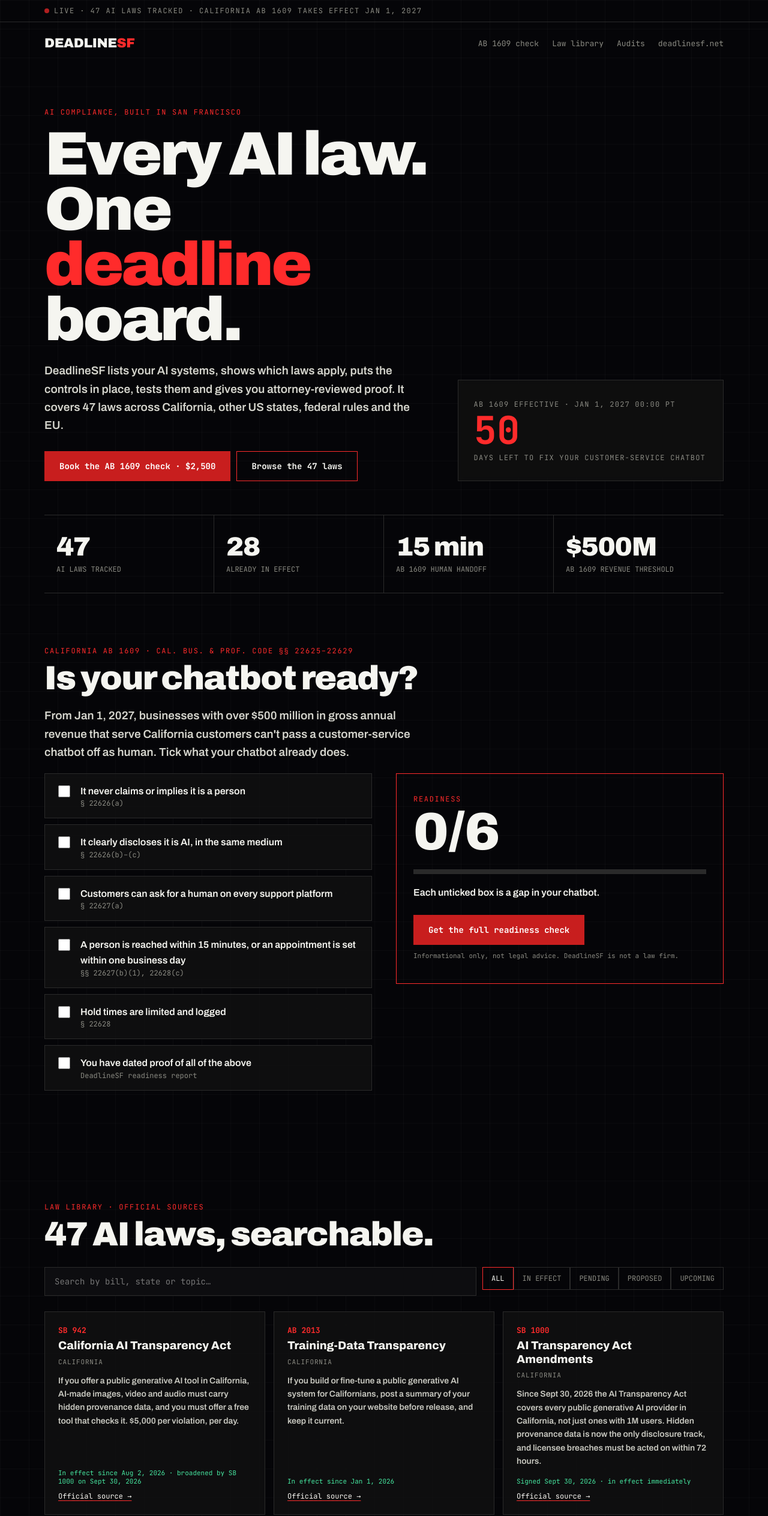
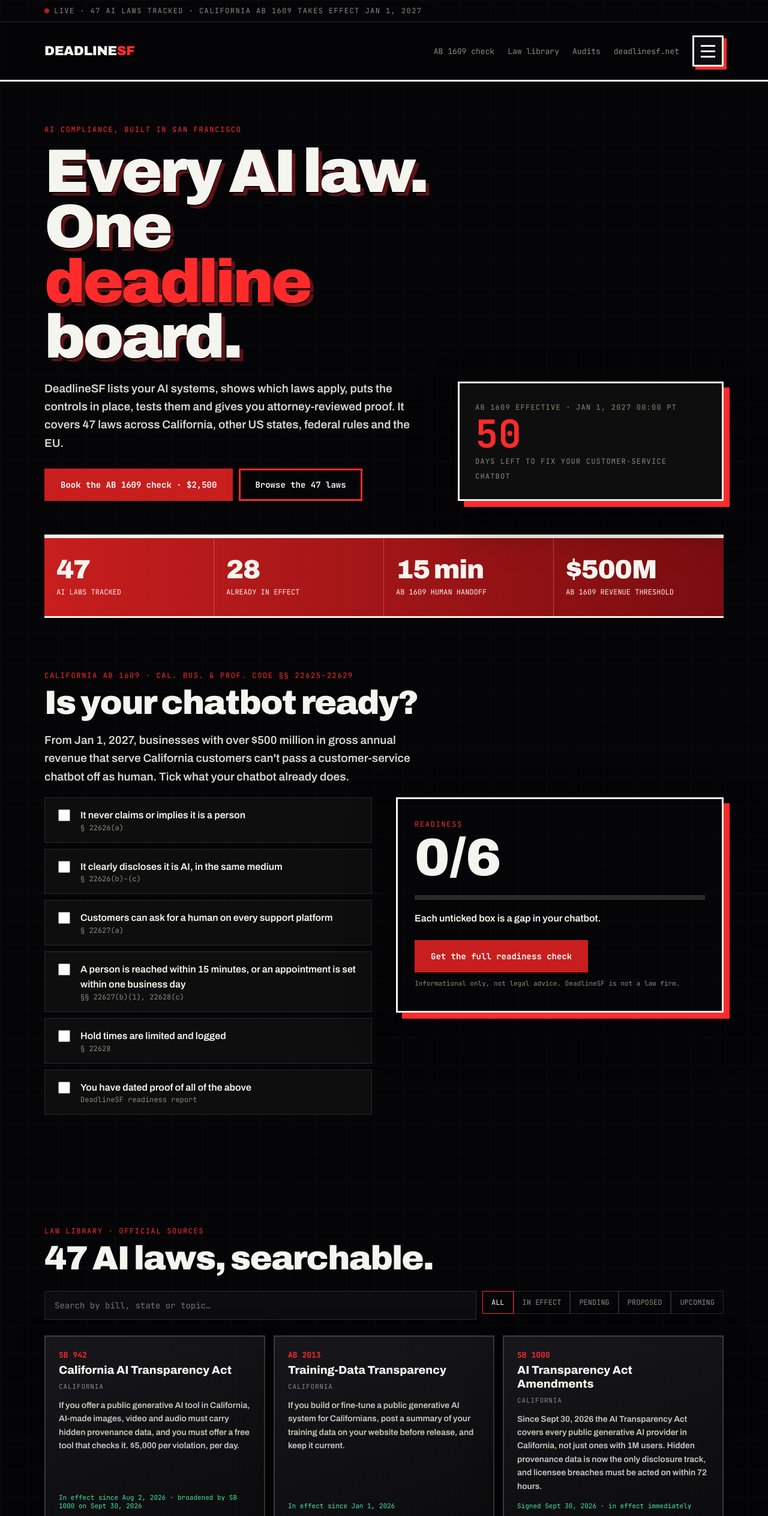
Before and after one commit to prestigesf/deadlinesf-grokme, a plain HTML site: page index.html in a window 1280 px wide. Shown: the top 2527 px of the page at 60% size. Drawn offline with Linux system fonts and the light colour scheme.

Commit message:
Bold design: 3D tilt, hamburger menu (#1)
* Bold design: 3D tilt cards, accessible hamburger menu, heavier lines and shading

* Nav: keep links and menu button on one row

* Fix anchors hidden under sticky nav; fit mobile stat numbers on one line

```diff
--- a/index.html
+++ b/index.html
@@ -51,17 +51,42 @@ section{padding:88px 0}h2{font:900 clamp(34px,5vw,56px)/1 var(--disp);letter-spa
 .cta{border:1px solid var(--line);background:linear-gradient(135deg,rgba(255,43,43,.14),transparent);padding:56px;text-align:center}
 footer{border-top:1px solid var(--line);padding:32px 0 60px;font:12px var(--mono);color:var(--mute)}
 .sig{font:italic 600 15px Georgia,serif;color:var(--ink)}
-@media(max-width:860px){.hero,.ab{grid-template-columns:1fr}.stats{grid-template-columns:1fr 1fr}nav .links{display:none}.cta{padding:32px 20px}}
+@media(max-width:860px){.hero,.ab{grid-template-columns:1fr}.stats{grid-template-columns:1fr 1fr}nav .links>a{display:none}.cta{padding:32px 20px}}
 @media(prefers-reduced-motion:reduce){*{animation:none!important;transition:none!important}}
-</style></head><body>
+
+.burger{width:52px;height:52px;border:3px solid var(--ink);background:#0d0d10;cursor:pointer;display:grid;place-content:center;gap:6px;box-shadow:5px 5px 0 var(--red);transition:transform .15s,box-shadow .15s;margin-left:22px}
+.burger:hover{transform:translate(-2px,-2px);box-shadow:7px 7px 0 var(--red)}
+.burger i{display:block;width:24px;height:3px;background:var(--ink);transition:.25s}
+.burger[aria-expanded=true] i:nth-child(1){transform:translateY(9px) rotate(45deg)}.burger[aria-expanded=true] i:nth-child(2){opacity:0}.burger[aria-expanded=true] i:nth-child(3){transform:translateY(-9px) rotate(-45deg)}
+.menu{position:fixed;inset:0;z-index:50;background:linear-gradient(160deg,#16060a 0%,#050508 60%);border-left:6px solid var(--red);display:flex;flex-direction:column;justify-content:center;padding:8vw;transform:translateX(100%);transition:transform .35s cubic-bezier(.2,.8,.2,1);visibility:hidden}
+.menu.open{transform:none;visibility:visible}
+.menu a{font:900 clamp(36px,7vw,84px)/1.05 var(--disp);letter-spacing:-.03em;text-decoration:none;border-bottom:3px solid var(--line);padding:10px 0;display:flex;justify-content:space-between}
+.menu a:hover,.menu a:focus-visible{color:var(--red);border-color:var(--red)}
+.menu a span{font:14px var(--mono);color:var(--mute)}
+nav{position:sticky;top:0;z-index:60;background:rgba(5,5,8,.85);backdrop-filter:blur(10px);border-bottom:3px solid var(--ink)}
+h1{text-shadow:0 2px 0 #000,6px 6px 0 rgba(255,43,43,.35)}
+.hero{border-bottom:3px solid var(--ink)}
+.clock,.score{box-shadow:10px 10px 0 var(--red),0 30px 60px rgba(0,0,0,.6);border:3px solid var(--ink)}
+.stats{border-width:3px;border-color:var(--ink);background:linear-gradient(90deg,var(--red-btn),#7a0d10)}
+.stats div{border-color:rgba(255,255,255,.25)}.stats span{color:#ffe9e9}
+.tilt{transform-style:preserve-3d;transition:transform .15s ease-out,box-shadow .2s;will-change:transform}
+.law{border:2px solid #3a3a3a;background:linear-gradient(160deg,#17171b,#0b0b0e);box-shadow:0 18px 40px rgba(0,0,0,.55),inset 0 1px 0 rgba(255,255,255,.06)}
+.law:hover{transform:none;box-shadow:0 30px 60px rgba(0,0,0,.7),8px 8px 0 var(--red)}
+.law>*{transform:translateZ(30px)}
+.btn{border-width:3px;box-shadow:5px 5px 0 #000}.btn:hover{transform:translate(-2px,-2px);box-shadow:7px 7px 0 #000}
+.cta{border:3px solid var(--ink);background:linear-gradient(135deg,#C81E1E,#4a0709);box-shadow:14px 14px 0 #000}
+.cta .eyebrow{color:#fff}.cta .btn.solid{background:#fff;color:#050508;border-color:#fff}.cta .btn.ghost{border-color:#fff}
+@media(prefers-reduced-motion:reduce){.tilt{transform:none!important}}
+nav .links{display:flex;align-items:center}[id]{scroll-margin-top:110px}@media(max-width:860px){.stats b{font-size:32px;white-space:nowrap}.stats div{padding:22px 16px}}</style></head><body>
 <div class="bar"><div class="wrap"><span class="dot"></span>Live · 47 AI laws tracked · California AB 1609 takes effect Jan 1, 2027</div></div>
 <div class="wrap">
-<nav><a class="logo" href="#top">DEADLINE<span>SF</span></a><div class="links"><a href="#ab1609">AB 1609 check</a><a href="#library">Law library</a><a href="https://deadlinesf.net/checkout">Audits</a><a href="https://deadlinesf.net/">deadlinesf.net</a></div></nav>
+</div><nav><div class="wrap" style="display:flex;justify-content:space-between;align-items:center;width:100%"><a class="logo" href="#top">DEADLINE<span>SF</span></a><div class="links"><a href="#ab1609">AB 1609 check</a><a href="#library">Law library</a><a href="https://deadlinesf.net/checkout">Audits</a><a href="https://deadlinesf.net/">deadlinesf.net</a><button class="burger" id="burger" aria-label="Open menu" aria-expanded="false" aria-controls="menu"><i></i><i></i><i></i></button></div></div></nav><div class="wrap">
+<div class="menu" id="menu" role="dialog" aria-modal="true" aria-label="Site menu"><a href="#ab1609">AB 1609 check <span>01</span></a><a href="#library">Law library <span>02</span></a><a href="https://deadlinesf.net/checkout">Audits <span>03</span></a><a href="https://claimfreepatch.netlify.app">Free patch <span>04</span></a><a href="https://deadlinesf.net/">deadlinesf.net <span>05</span></a></div>
 <header class="hero" id="top"><div><div class="eyebrow">AI compliance, built in San Francisco</div>
 <h1>Every AI law.<br>One <em>deadline</em> board.</h1>
 <p class="lede">DeadlineSF lists your AI systems, shows which laws apply, puts the controls in place, tests them and gives you attorney-reviewed proof. It covers 47 laws across California, other US states, federal rules and the EU.</p>
 <a class="btn solid" href="https://deadlinesf.net/ab1609">Book the AB 1609 check · $2,500</a><a class="btn ghost" href="#library">Browse the 47 laws</a></div>
-<div class="clock"><small>AB 1609 effective · Jan 1, 2027 00:00 PT</small><div class="t" id="days">--</div><small>days left to fix your customer-service chatbot</small></div></header>
+<div class="clock tilt"><small>AB 1609 effective · Jan 1, 2027 00:00 PT</small><div class="t" id="days">--</div><small>days left to fix your customer-service chatbot</small></div></header>
 <div class="stats"><div><b>47</b><span>AI laws tracked</span></div><div><b id="ineff">--</b><span>Already in effect</span></div><div><b>15 min</b><span>AB 1609 human handoff</span></div><div><b>$500M</b><span>AB 1609 revenue threshold</span></div></div>
 
 <section id="ab1609"><div class="eyebrow">California AB 1609 · Cal. Bus. &amp; Prof. Code §§ 22625–22629</div><h2>Is your chatbot ready?</h2>
@@ -73,7 +98,7 @@ footer{border-top:1px solid var(--line);padding:32px 0 60px;font:12px var(--mono
 <label><input type="checkbox"><span>A person is reached within 15 minutes, or an appointment is set within one business day<small>§§ 22627(b)(1), 22628(c)</small></span></label>
 <label><input type="checkbox"><span>Hold times are limited and logged<small>§ 22628</small></span></label>
 <label><input type="checkbox"><span>You have dated proof of all of the above<small>DeadlineSF readiness report</small></span></label>
-</div><div><div class="score"><small class="eyebrow">Readiness</small><div class="n" id="sc">0/6</div><div class="meter"><i id="mt"></i></div><p id="msg">Each unticked box is a gap in your chatbot.</p><a class="btn solid" href="https://deadlinesf.net/ab1609">Get the full readiness check</a><p style="font:11px var(--mono);color:var(--mute)">Informational only, not legal advice. DeadlineSF is not a law firm.</p></div></div></div></section>
+</div><div><div class="score tilt"><small class="eyebrow">Readiness</small><div class="n" id="sc">0/6</div><div class="meter"><i id="mt"></i></div><p id="msg">Each unticked box is a gap in your chatbot.</p><a class="btn solid" href="https://deadlinesf.net/ab1609">Get the full readiness check</a><p style="font:11px var(--mono);color:var(--mute)">Informational only, not legal advice. DeadlineSF is not a law firm.</p></div></div></div></section>
 
 <section id="library"><div class="eyebrow">Law library · official sources</div><h2>47 AI laws, searchable.</h2>
 <div class="tools"><input id="q" type="search" placeholder="Search by bill, state or topic…" aria-label="Search laws"><div id="chips"></div></div>
@@ -91,6 +116,12 @@ const chk=[...document.querySelectorAll('#chk input')];chk.forEach(c=>c.onchange
 let g='all';const e=s=>String(s??'').replace(/[&<>"]/g,c=>({'&':'&amp;','<':'&lt;','>':'&gt;','"':'&quot;'}[c]));
 chips.innerHTML=['all',...G].map(x=>`<button class="chip${x==='all'?' on':''}" data-g="${x}">${x.replace(/-/g,' ')}</button>`).join('');
 chips.onclick=ev=>{const b=ev.target.closest('button');if(!b)return;g=b.dataset.g;chips.querySelectorAll('.chip').forEach(c=>c.classList.toggle('on',c===b));draw()};
-function draw(){const s=q.value.toLowerCase();grid.innerHTML=L.filter(l=>(g==='all'||l.status_group===g)&&JSON.stringify(l).toLowerCase().includes(s)).map(l=>`<article class="law"><div class="num">${e(l.number)}</div><h3>${e(l.name)}</h3><div class="j">${e(l.jurisdiction)}</div><p>${e(l.plain_english||'')}</p><div class="st">${e(l.status)}</div>${l.official_source?`<a href="${e(l.official_source)}" rel="noopener" target="_blank" style="font:12px var(--mono);margin-top:10px">Official source →</a>`:''}</article>`).join('')||'<p>No matching laws.</p>'}
+function draw(){const s=q.value.toLowerCase();grid.innerHTML=L.filter(l=>(g==='all'||l.status_group===g)&&JSON.stringify(l).toLowerCase().includes(s)).map(l=>`<article class="law tilt"><div class="num">${e(l.number)}</div><h3>${e(l.name)}</h3><div class="j">${e(l.jurisdiction)}</div><p>${e(l.plain_english||'')}</p><div class="st">${e(l.status)}</div>${l.official_source?`<a href="${e(l.official_source)}" rel="noopener" target="_blank" style="font:12px var(--mono);margin-top:10px">Official source →</a>`:''}</article>`).join('')||'<p>No matching laws.</p>'}
 q.oninput=draw;draw();
+
+const bg=document.getElementById('burger'),mn=document.getElementById('menu'),ml=[...mn.querySelectorAll('a')];
+function setM(o){mn.classList.toggle('open',o);bg.setAttribute('aria-expanded',o);bg.setAttribute('aria-label',o?'Close menu':'Open menu');document.body.style.overflow=o?'hidden':'';if(o)ml[0].focus();else bg.focus()}
+bg.onclick=()=>setM(!mn.classList.contains('open'));ml.forEach(a=>a.onclick=()=>setM(false));
+document.addEventListener('keydown',ev=>{if(!mn.classList.contains('open'))return;if(ev.key==='Escape')setM(false);if(ev.key==='Tab'){const f=[...ml,bg],i=f.indexOf(document.activeElement);ev.preventDefault();f[(i+(ev.shiftKey?-1:1)+f.length)%f.length].focus()}});
+if(!matchMedia('(prefers-reduced-motion: reduce)').matches){document.addEventListener('mousemove',ev=>{const t=ev.target.closest&&ev.target.closest('.tilt');document.querySelectorAll('.tilt.on').forEach(x=>{if(x!==t){x.classList.remove('on');x.style.transform=''}});if(!t)return;const r=t.getBoundingClientRect(),x=(ev.clientX-r.left)/r.width-.5,y=(ev.clientY-r.top)/r.height-.5;t.classList.add('on');t.style.transform=`perspective(900px) rotateX(${-y*10}deg) rotateY(${x*12}deg) translateZ(10px)`})}
 </script></body></html>
```
